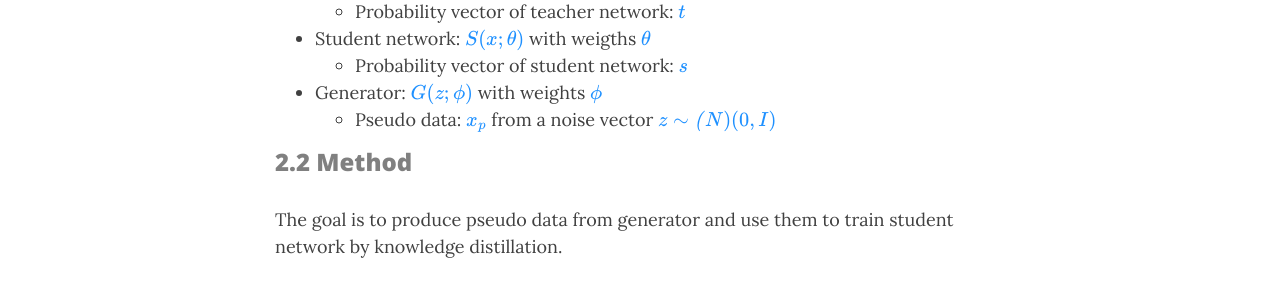
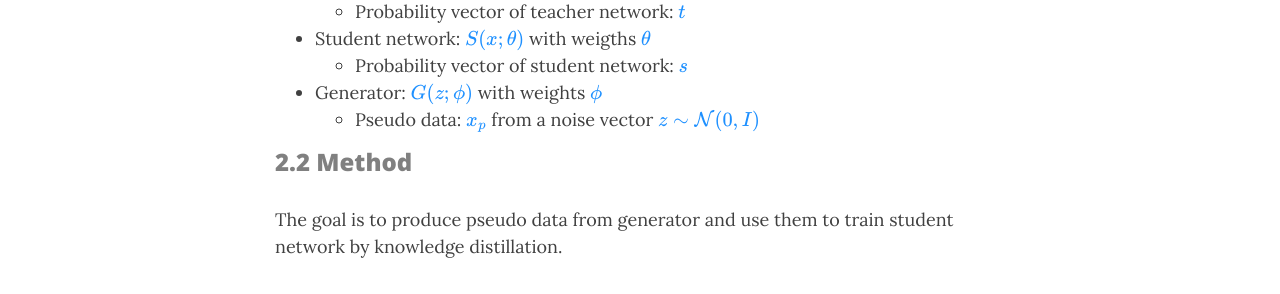
Before and after one commit to da2so/da2so.github.io, a Jekyll site: the page built from _posts/2020-08-14-Zero-Shot_Knowledge_Transfer_via_Adversarial_Belif_Matching.md, in a window 1280 px wide and 900 px high, scrolled down 772 px. Shown: the part 154-448 px from the top of the window. Built offline with Jekyll 4.4.1, drawn with Linux system fonts in a browser that asks for light colours; nearby versions of some CDN libraries; formulas are drawn with MathJax 3.

Commit message:
Update 2020-08-14-Zero-Shot_Knowledge_Transfer_via_Adversarial_Belif_Matching.md

```diff
--- a/_posts/2020-08-14-Zero-Shot_Knowledge_Transfer_via_Adversarial_Belif_Matching.md
+++ b/_posts/2020-08-14-Zero-Shot_Knowledge_Transfer_via_Adversarial_Belif_Matching.md
@@ -30,7 +30,7 @@ In order to perform data-free knowledge distillation, it is a necessary to recon
 * Student network: <span style="color:DodgerBlue">$S(x; \theta)$</span> with weigths <span style="color:DodgerBlue">$\theta$</span>
 	* Probability vector of student network: <span style="color:DodgerBlue">$s$</span>
 * Generator: <span style="color:DodgerBlue">$G(z; \phi) $</span> with weights <span style="color:DodgerBlue">$\phi$</span>
-	* Pseudo data: <span style="color:DodgerBlue">$x_p$</span> from a noise vector <span style="color:DodgerBlue">$z \sim \mathcal(N) (0, I) $</span>
+	* Pseudo data: <span style="color:DodgerBlue">$x_p$</span> from a noise vector <span style="color:DodgerBlue">$z \sim \mathcal{N} (0, I) $</span>
 
 
 ### <span style="color:gray"> 2.2 Method </span>
```
